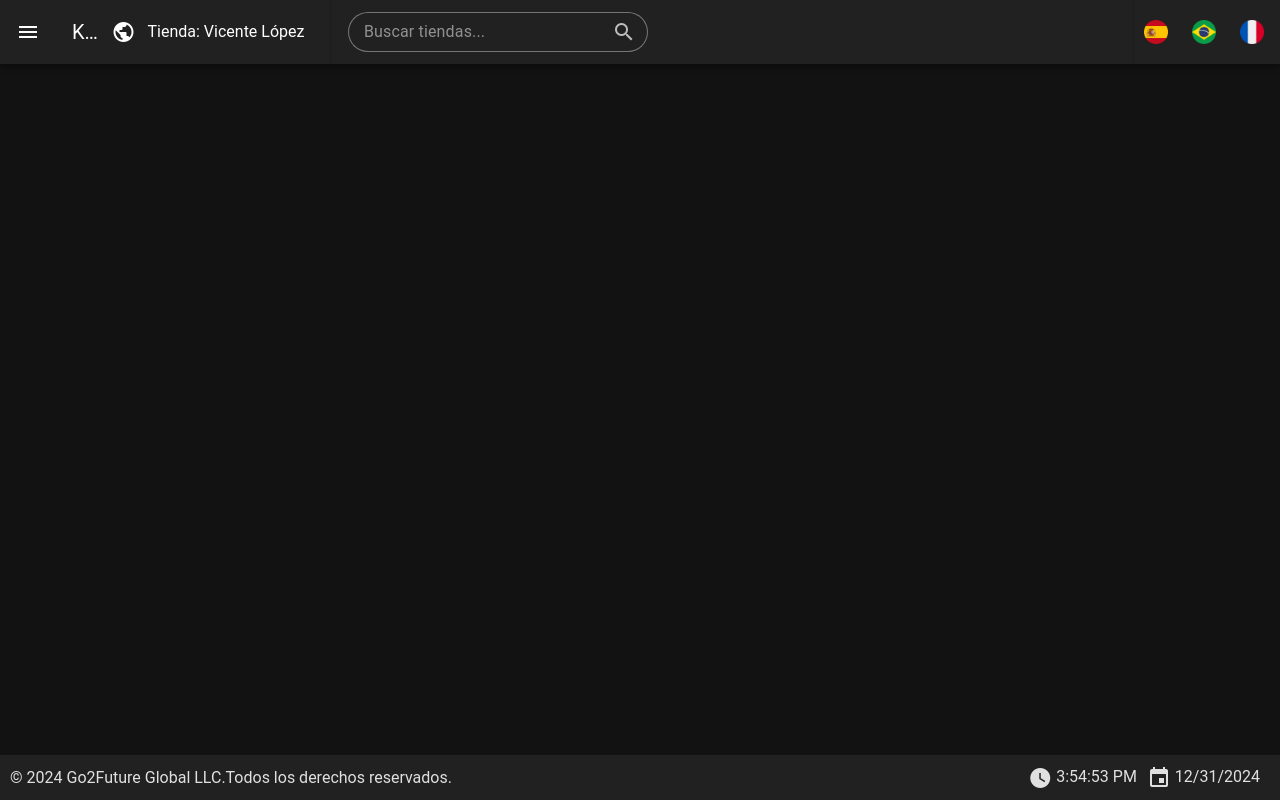
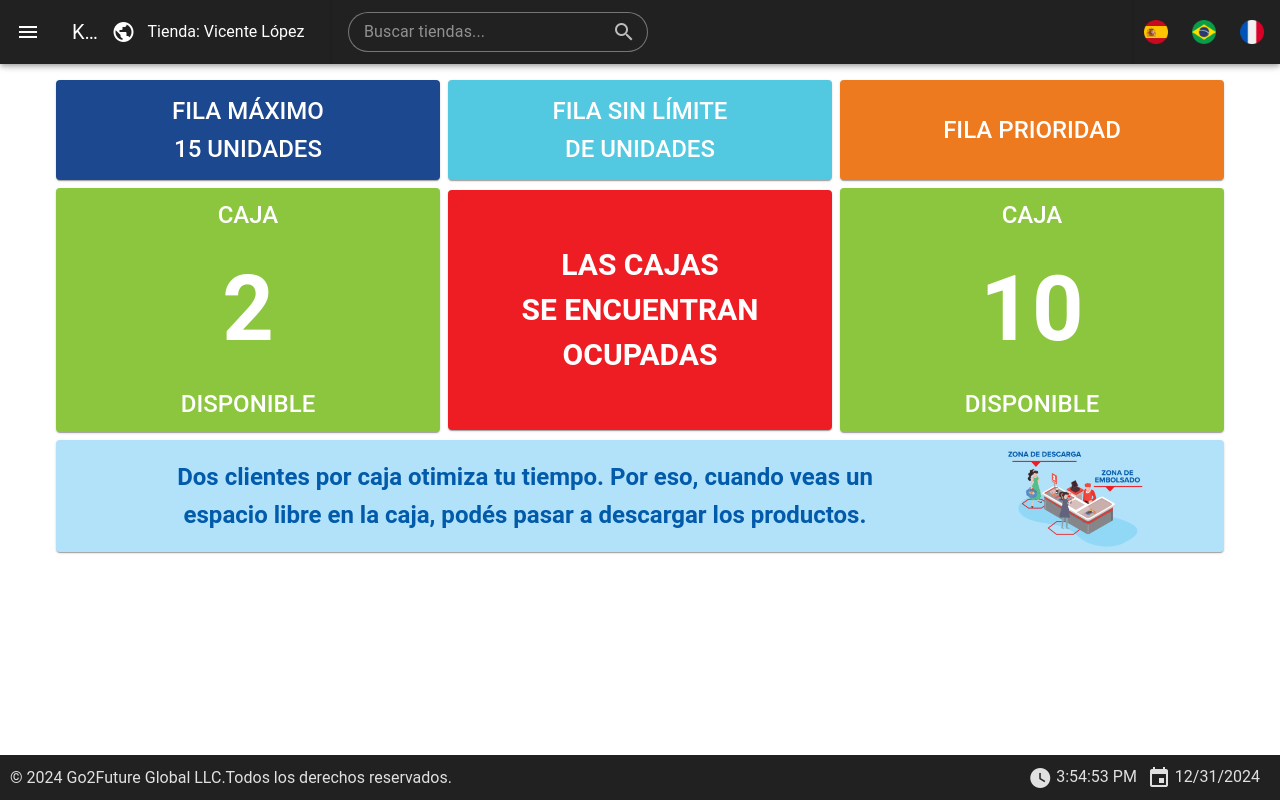
Before and after one commit to fgiro84/TURNERO, a Vue app: page /caller in a window 1280 px wide. Both pictures are taken after a click on the button "ACCESO". Built offline with nearby package versions, Linux system fonts and the light colour scheme.

Commit message:
14012025

```diff
--- a/src/App.vue
+++ b/src/App.vue
@@ -79,6 +79,8 @@
         <v-list nav>
           <v-list-item @click="navigateToIndex" prepend-icon="mdi-view-dashboard" title="Panel" value="dashboard"
             color="#00ffcc"></v-list-item>
+          <v-list-item @click="navigateToCaller" prepend-icon="mdi-phone-outline" title="Caller" value="caller"
+            color="#00ffcc"></v-list-item>
           <v-list-item @click="navigateToAccount" prepend-icon="mdi-account-cog" title="Cuentas" value="error"
             color="#00ffcc"></v-list-item>
           <v-list-item @click="navigateToSetting" prepend-icon="mdi-cogs" title="Configurar" value="config"
@@ -91,13 +93,16 @@
             <v-card-title>{{ dialogTitle }}</v-card-title>
             <v-card-text>{{ dialogMessage }}</v-card-text>
             <v-card-actions>
-              <v-btn color="#00ffcc" @click="closeDialog">Cancelar</v-btn>
-              <v-btn color="#00ffcc" @click="confirmDialogAction">Aceptar</v-btn>
+              <v-btn prepend-icon="mdi-cancel" class="mb-8" variant="tonal" color="#00ffcc"
+                @click="closeDialog">Cancelar</v-btn>
+              <v-btn prepend-icon="mdi-check-outline" class="mb-8" variant="tonal" color="#00ffcc"
+                @click="confirmDialogAction">Aceptar</v-btn>
             </v-card-actions>
           </v-card>
         </v-dialog>
       </v-navigation-drawer>
-      <router-view :sharedselectedOption="selectedOption" :sharedselectedCountry="selectedCountry" :sharedgeneral="general" />
+      <router-view :sharedselectedOption="selectedOption" :sharedselectedCountry="selectedCountry"
+        :sharedgeneral="general" />
       <v-footer app fixed>
         <span class="white--text" style="color: #E0E0E0;">&copy;
           {{ new Date().getFullYear() }}
@@ -204,7 +209,7 @@ export default {
     selectStore(store) {
       console.log(`Tienda seleccionada: ${store.city}`);
       this.searchQuery = "", // Actualiza el campo con la tienda seleccionada
-      this.selectedOption = `${store.city}`;
+        this.selectedOption = `${store.city}`;
 
       this.general = false;
     },
@@ -235,6 +240,9 @@ export default {
     },
     navigateToIndex() {
       this.$router.push({ path: '/' });
+    },
+    navigateToCaller() {
+      this.$router.push({ path: '/caller' });
     },
     navigateToAccount() {
       this.$router.push({ path: '/account' });
--- /dev/null
+++ b/src/components/Caller.vue
@@ -0,0 +1,151 @@
+<template>
+  <v-main style="background-color: white;">
+    <v-container class="pa-4" sm="12" md="8" style="background-color: white;">
+      <v-row justify="center" align="center" dense>
+        <!-- Primera columna -->
+        <v-col cols="12" sm="6" md="4" class="d-flex align-stretch">
+          <v-card class="flex-grow-1 d-flex justify-center align-center" color="#1b488e" dark
+            style="min-height: 100px;">
+            <v-card-title class="text-h5 text-center text-white">FILA MÁXIMO<br>15 UNIDADES</v-card-title>
+          </v-card>
+        </v-col>
+        <!-- Segunda columna -->
+        <v-col cols="12" sm="6" md="4" class="d-flex align-stretch">
+          <v-card class="flex-grow-1 d-flex justify-center align-center" color="#52c8e1" dark
+            style="min-height: 100px;">
+            <v-card-title class="text-h5 text-center text-white">FILA SIN LÍMITE<br>DE UNIDADES</v-card-title>
+          </v-card>
+        </v-col>
+        <!-- Tercera columna -->
+        <v-col cols="12" sm="6" md="4" class="d-flex align-stretch">
+          <v-card class="flex-grow-1 d-flex justify-center align-center" color="#ee7a20" dark
+            style="min-height: 100px;">
+            <v-card-title class="text-h5 text-center text-white">FILA PRIORIDAD</v-card-title>
+          </v-card>
+        </v-col>
+      </v-row>
+
+      <v-row justify="center" align="center" dense>
+        <!-- Primera columna -->
+        <v-col cols="12" sm="6" md="4" class="d-flex align-stretch">
+          <v-card :class="{ 'custom-red': caja1 === 0 }"
+            class="flex-grow-1 d-flex flex-column justify-center align-center" color="#8bc63e" dark
+            style="min-height: 240px;">
+            <v-card-title class="text-h5 text-center text-white" style="margin-bottom: 0;">
+              {{ caja1 === 0 ? '' : 'CAJA' }}
+            </v-card-title>
+
+            <div v-if="caja1 === 0" class="text-center text-white" style="font-size: 30px; font-weight: bold;">
+              LAS CAJAS<br />SE ENCUENTRAN<br />OCUPADAS
+            </div>
+            <div v-else class="text-center text-white" style="font-size: 90px; font-weight: bold;">
+              {{ caja1 }}
+            </div>
+
+            <v-card-title class="text-h5 text-center text-white" style="margin-top: 0;">
+              {{ caja1 === 0 ? '' : 'DISPONIBLE' }}
+            </v-card-title>
+          </v-card>
+        </v-col>
+        <!-- Segunda columna -->
+        <v-col cols="12" sm="6" md="4" class="d-flex align-stretch">
+          <v-card :class="{ 'custom-red': caja2 === 0 }"
+            class="flex-grow-1 d-flex flex-column justify-center align-center" color="#8bc63e" dark
+            style="min-height: 240px;">
+            <v-card-title class="text-h5 text-center text-white" style="margin-bottom: 0;">
+              {{ caja2 === 0 ? '' : 'CAJA' }}
+            </v-card-title>
+
+            <div v-if="caja2 === 0" class="text-center text-white" style="font-size: 30px; font-weight: bold;">
+              LAS CAJAS<br />SE ENCUENTRAN<br />OCUPADAS
+            </div>
+            <div v-else class="text-center text-white" style="font-size: 90px; font-weight: bold;">
+              {{ caja2 }}
+            </div>
+
+            <v-card-title class="text-h5 text-center text-white" style="margin-top: 0;">
+              {{ caja2 === 0 ? '' : 'DISPONIBLE' }}
+            </v-card-title>
+          </v-card>
+        </v-col>
+
+        <!-- Tercera columna -->
+        <v-col cols="12" sm="6" md="4" class="d-flex align-stretch">
+          <v-card :class="{ 'custom-red': caja3 === 0 }"
+            class="flex-grow-1 d-flex flex-column justify-center align-center" color="#8bc63e" dark
+            style="min-height: 240px;">
+            <v-card-title class="text-h5 text-center text-white" style="margin-bottom: 0;">
+              {{ caja3 === 0 ? '' : 'CAJA' }}
+            </v-card-title>
+
+            <div v-if="caja3 === 0" class="text-center text-white" style="font-size: 30px; font-weight: bold;">
+              LAS CAJAS<br />SE ENCUENTRAN<br />OCUPADAS
+            </div>
+            <div v-else class="text-center text-white" style="font-size: 90px; font-weight: bold;">
+              {{ caja3 }}
+            </div>
+
+            <v-card-title class="text-h5 text-center text-white" style="margin-top: 0;">
+              {{ caja3 === 0 ? '' : 'DISPONIBLE' }}
+            </v-card-title>
+          </v-card>
+        </v-col>
+      </v-row>
+
+      <v-row justify="center" align="center" dense>
+        <!-- Primera columna -->
+        <v-col cols="12" sm="12" md="12" class="d-flex align-stretch">
+          <v-card class="flex-grow-1 d-flex align-center" color="#b1e2f9" dark style="min-height: 100px;">
+            <v-card-title class="text-h5 text-center" style="color: #025aaa; font-size: 2rem; flex: 1; font-weight: bold;">
+              Dos clientes por caja otimiza tu tiempo. Por eso, cuando veas un<br>espacio libre en la caja, podés pasar
+              a descargar los productos.
+            </v-card-title>
+            <img src="/demofoot.png" alt="Imagen de caja"
+              style="width: 180px; height: auto; align-self: flex-end; margin-left: 0px; margin-right: 50px;">
+          </v-card>
+
+        </v-col>
+      </v-row>
+
+    </v-container>
+  </v-main>
+</template>
+
+
+<script>
+export default {
+  name: "CheckoutCards",
+  data() {
+    return {
+      // Tres variables independientes para cada número de caja
+      caja1: 2,  // Número de la primera caja
+      caja2: 0,  // Número de la segunda caja
+      caja3: 10,  // Número de la tercera caja
+    };
+  },
+  mounted() {
+    // Cambiar valor de caja1 a 2 cada 3 segundos
+    setInterval(() => {
+      this.caja2 = 3; // Establece caja1 en 2
+    }, 3000);
+
+    // Cambiar valor de caja1 a 0 cada 10 segundos
+    setInterval(() => {
+      this.caja2 = 0; // Establece caja1 en 0
+    }, 10000);
+  },
+
+};
+</script>
+
+<style scoped>
+.equal-height-card {
+  min-height: 80px;
+  /* Ajusta el valor según tus necesidades */
+}
+
+.custom-red {
+  background-color: #ee1d23 !important;
+  /* Fondo personalizado a #ee1d23 */
+}
+</style>
--- a/src/pages/index.vue
+++ b/src/pages/index.vue
@@ -384,7 +384,8 @@ export default {
           { name: 'Lille', resource: 'lille' }
         ];
 
-        const baseUrl = 'http://192.168.0.128:4000/';
+        const baseUrl = 'http://192.168.1.46:4000/';
+
 
         // Iterar sobre todas las tiendas
         for (let i = 0; i < tiendas.length; i++) {
@@ -447,7 +448,8 @@ export default {
     async getTotal() {
       try {
         // Construye la URL dinámicamente usando el parámetro `resource`
-        const baseUrl = 'http://192.168.0.128:4000/';
+        const baseUrl = 'http://192.168.1.46:4000/';
+
         const response = await axios.get(`${baseUrl}${this.resource}`);
 
         // Accede directamente al objeto `response.data`
--- a/src/router/index.js
+++ b/src/router/index.js
@@ -6,25 +6,31 @@
 // Composables
 import { createRouter, createWebHistory } from "vue-router";
 import Index from "@/pages/index.vue";
+import Caller from "@/components/Caller.vue";
 import Account from "@/components/Account.vue";
 import Setting from "@/components/Setting.vue";
+
 
 /*import error from "@/components/error.vue";*/
 
 const router = createRouter({
-  history: createWebHistory(import.meta.env.BASE_URL),
+    history: createWebHistory(
+        import.meta.env.BASE_URL),
 
-  routes: [
-    {
+    routes: [{
             path: "/",
             name: "Index",
             component: Index,
             props: (route) => ({
-        sharedselectedOption:
-          route.query.selectedOption || "Tienda: Vicente López",
+                sharedselectedOption: route.query.selectedOption || "Tienda: Vicente López",
                 sharedselectedCountry: route.query.selectedCountry || "Argentina",
                 sharedgeneral: route.query.general || false,
             }),
+        },
+        {
+            path: "/caller",
+            name: "Caller",
+            component: Caller,
         },
         {
             path: "/account",
--- a/vite.config.mjs
+++ b/vite.config.mjs
@@ -51,7 +51,7 @@ export default defineConfig({
         ],
     },
     server: {
-        host: '192.168.0.162',
+        host: '192.168.1.46',
         port: 3000,
     },
     css: {
```
Also changed, not shown: public/demofoot.png (added). Lines whose indentation alone changed are shown as unchanged.
